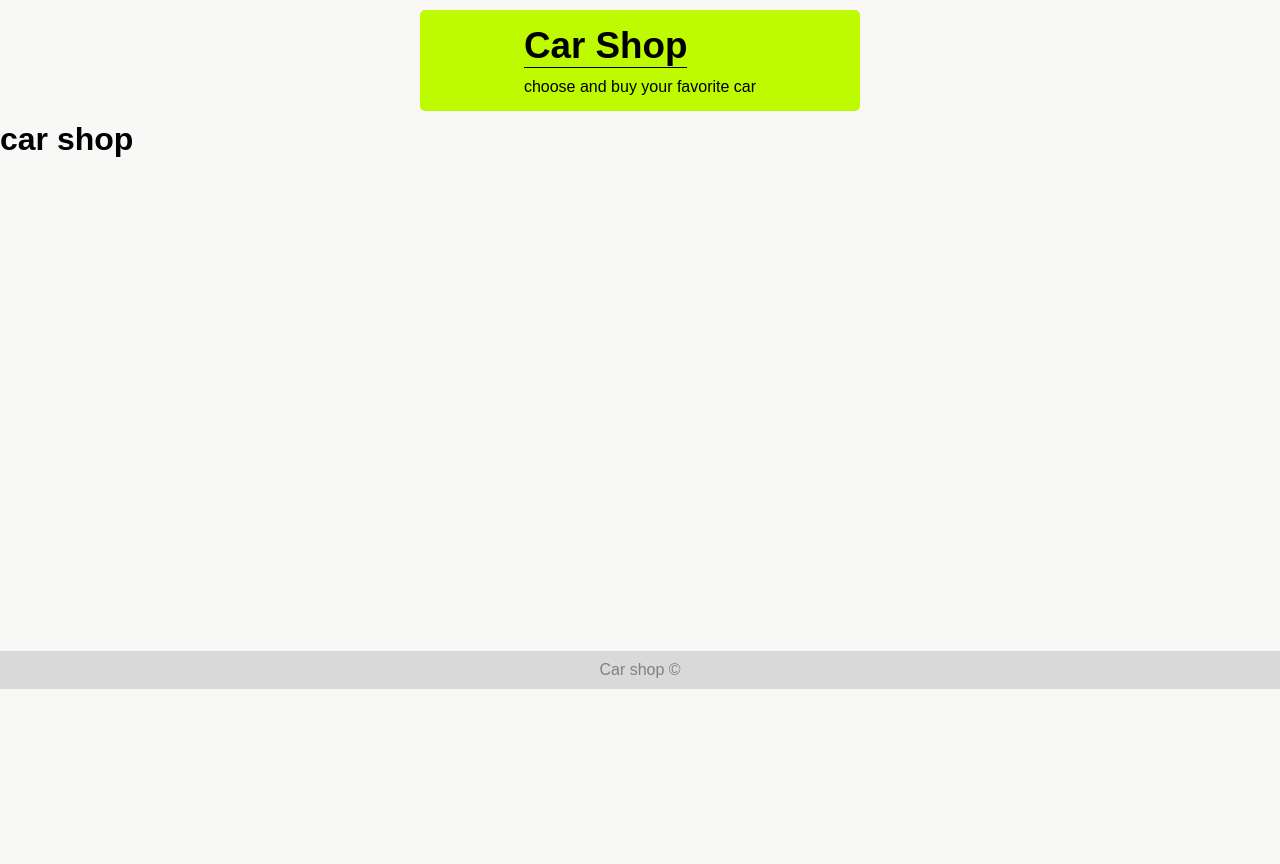
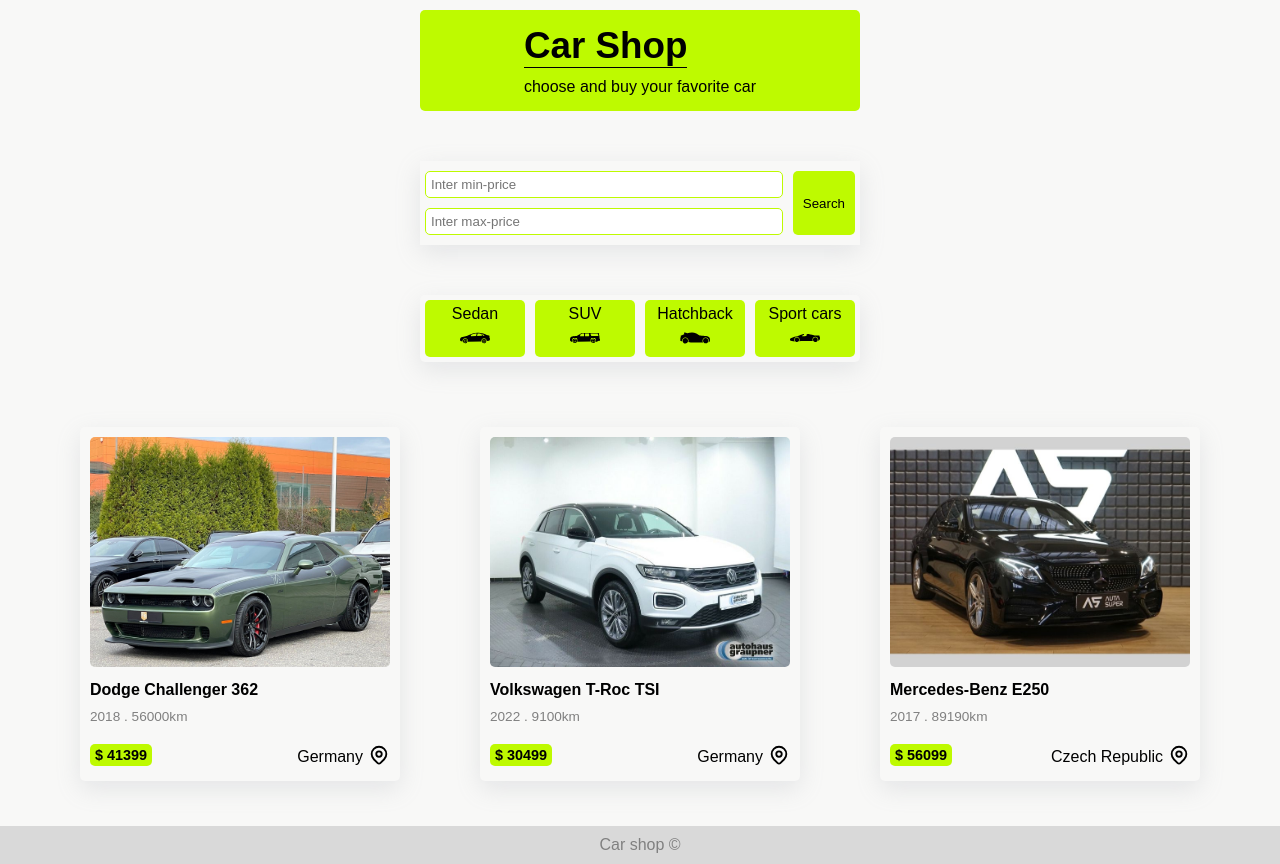
Before and after one commit to aqorbani/carshop, a Next.js app: page / in a window 1280 px wide. Before the commit the page ends 800 px from the top, so only its background shows below. Built offline with nearby package versions, Linux system fonts and the light colour scheme.

Commit message:
create main page

```diff
--- a/pages/index.js
+++ b/pages/index.js
@@ -1,7 +1,15 @@
+import Categories from "@/components/modules/Categories";
+import SearchBar from "@/components/modules/SearchBar";
+import CarsPage from "@/components/templates/CarsPage";
+import carsData from "@/data/carsData";
+
 export default function Home() {
+  const cars = carsData.slice(0, 3);
   return (
     <div>
-      <h1>car shop</h1>
+      <SearchBar />
+      <Categories />
+      <CarsPage data={cars} />
     </div>
   );
 }
```
